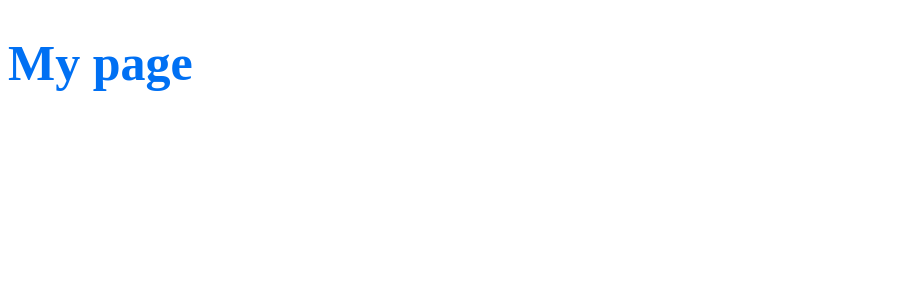
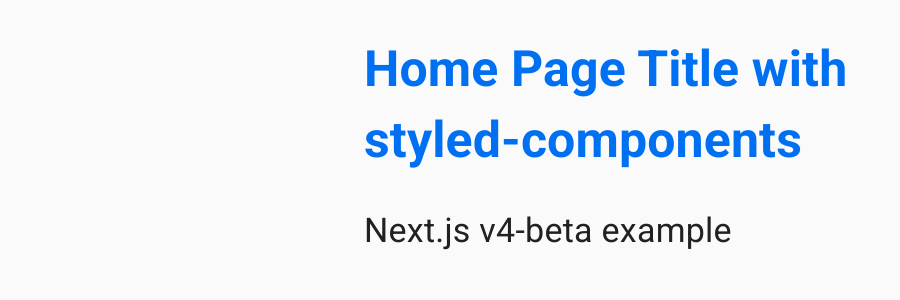
Before and after one commit to UMAprotocol/emp-tools, a Next.js app: page / in a window 1280 px wide. Shown: the top 300 px of the page, without its empty margins (0-900 px from the left). Built offline with nearby package versions, Linux system fonts and the light colour scheme.

Commit message:
setup material-ui

```diff
--- a/package.json
+++ b/package.json
@@ -7,11 +7,14 @@
     "start": "next start"
   },
   "dependencies": {
+    "@material-ui/core": "^4.10.2",
+    "@material-ui/icons": "^4.9.1",
     "ethers": "^5.0.1",
     "next": "^9.4.4",
     "react": "^16.13.1",
     "react-dom": "^16.13.1",
-    "styled-components": "^5.1.1"
+    "styled-components": "^5.1.1",
+    "unstated-next": "^1.1.0"
   },
   "devDependencies": {
     "@types/node": "^14.0.13",
--- a/pages/_app.tsx
+++ b/pages/_app.tsx
@@ -1,5 +1,7 @@
-import App from "next/app";
+import App, { Container } from "next/app";
+import Head from "next/head";
 import { ThemeProvider } from "styled-components";
+import CssBaseline from "@material-ui/core/CssBaseline";
 
 const theme = {
   colors: {
@@ -8,12 +10,34 @@
 };
 
 export default class MyApp extends App {
+  componentDidMount() {
+    // Remove the server-side injected CSS.
+    const jssStyles = document.querySelector("#jss-server-side");
+    if (jssStyles) {
+      jssStyles.parentNode.removeChild(jssStyles);
+    }
+  }
+
   render() {
     const { Component, pageProps } = this.props;
     return (
-      <ThemeProvider theme={theme}>
-        <Component {...pageProps} />
-      </ThemeProvider>
+      <Container>
+        <Head>
+          <title>emp-tools</title>
+          <meta
+            name="viewport"
+            content="minimum-scale=1, initial-scale=1, width=device-width"
+          />
+          <link
+            rel="stylesheet"
+            href="https://fonts.googleapis.com/css?family=Roboto:300,400,500,700&display=swap"
+          />
+        </Head>
+        <ThemeProvider theme={theme}>
+          <CssBaseline />
+          <Component {...pageProps} />
+        </ThemeProvider>
+      </Container>
     );
   }
 }
--- a/pages/_document.tsx
+++ b/pages/_document.tsx
@@ -1,16 +1,20 @@
 import Document from "next/document";
 import { ServerStyleSheet } from "styled-components";
+import { ServerStyleSheets } from "@material-ui/styles";
 
 export default class MyDocument extends Document {
   static async getInitialProps(ctx) {
-    const sheet = new ServerStyleSheet();
+    const styledComponentsSheet = new ServerStyleSheet();
+    const materialSheets = new ServerStyleSheets();
     const originalRenderPage = ctx.renderPage;
 
     try {
       ctx.renderPage = () =>
         originalRenderPage({
           enhanceApp: (App) => (props) =>
-            sheet.collectStyles(<App {...props} />),
+            styledComponentsSheet.collectStyles(
+              materialSheets.collect(<App {...props} />)
+            ),
         });
 
       const initialProps = await Document.getInitialProps(ctx);
@@ -19,12 +23,13 @@
         styles: (
           <>
             {initialProps.styles}
-            {sheet.getStyleElement()}
+            {materialSheets.getStyleElement()}
+            {styledComponentsSheet.getStyleElement()}
           </>
         ),
       };
     } finally {
-      sheet.seal();
+      styledComponentsSheet.seal();
     }
   }
 }
--- a/pages/index.tsx
+++ b/pages/index.tsx
@@ -1,10 +1,22 @@
+import Container from "@material-ui/core/Container";
+import Typography from "@material-ui/core/Typography";
+import Box from "@material-ui/core/Box";
 import styled from "styled-components";
 
 const Title = styled.h1`
+  color: ${({ theme }) => theme.colors.primary};
   font-size: 50px;
-  color: ${({ theme }) => theme.colors.primary};
 `;
 
-export default function Home() {
-  return <Title>My page</Title>;
+export default function Index() {
+  return (
+    <Container maxWidth="sm">
+      <Title>Home Page Title with styled-components</Title>
+      <Box my={4}>
+        <Typography variant="h4" component="h1" gutterBottom>
+          Next.js v4-beta example
+        </Typography>
+      </Box>
+    </Container>
+  );
 }
```
Also changed, not shown: 1 other file (tests, documents, lock files or other folders).
